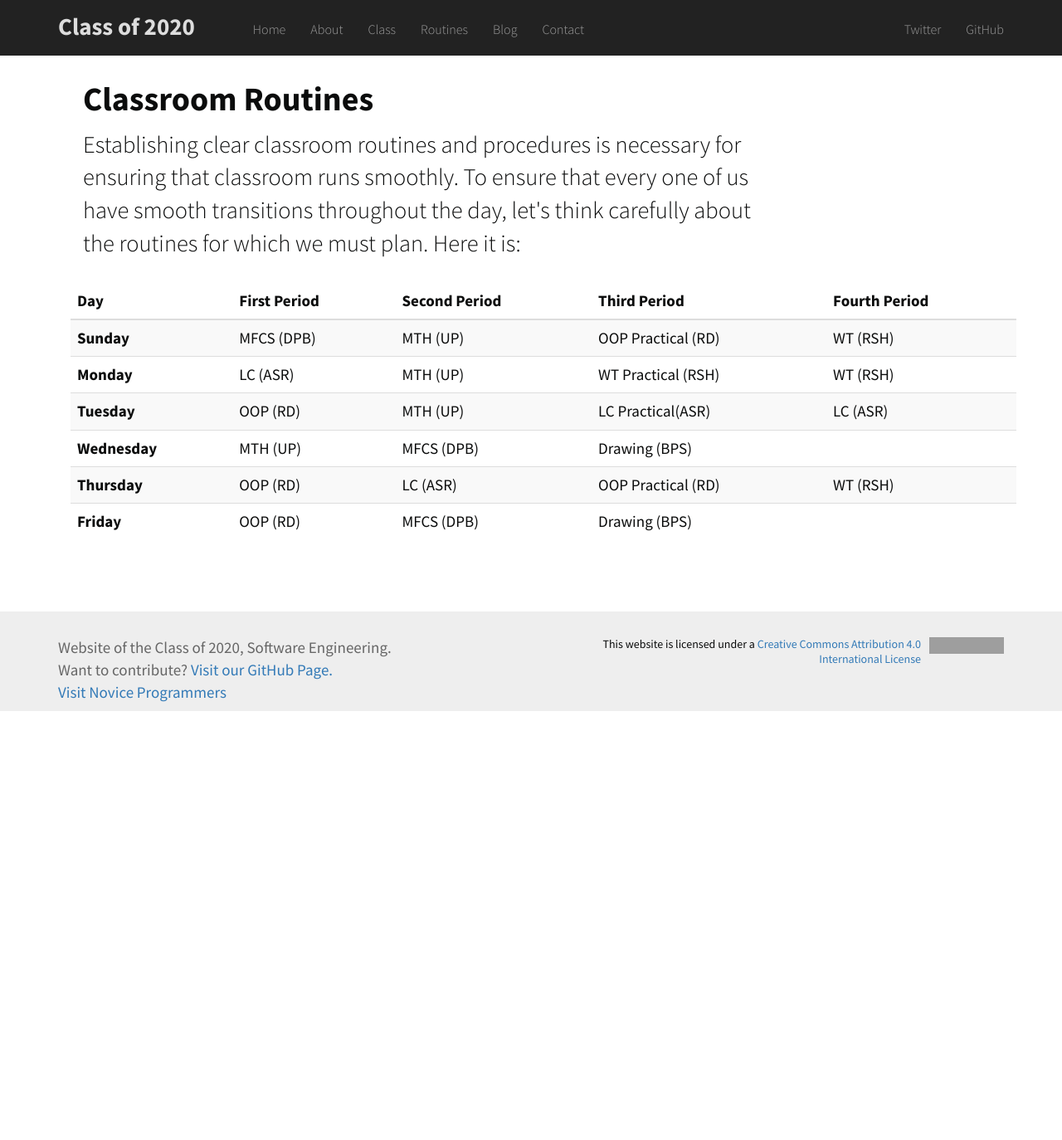
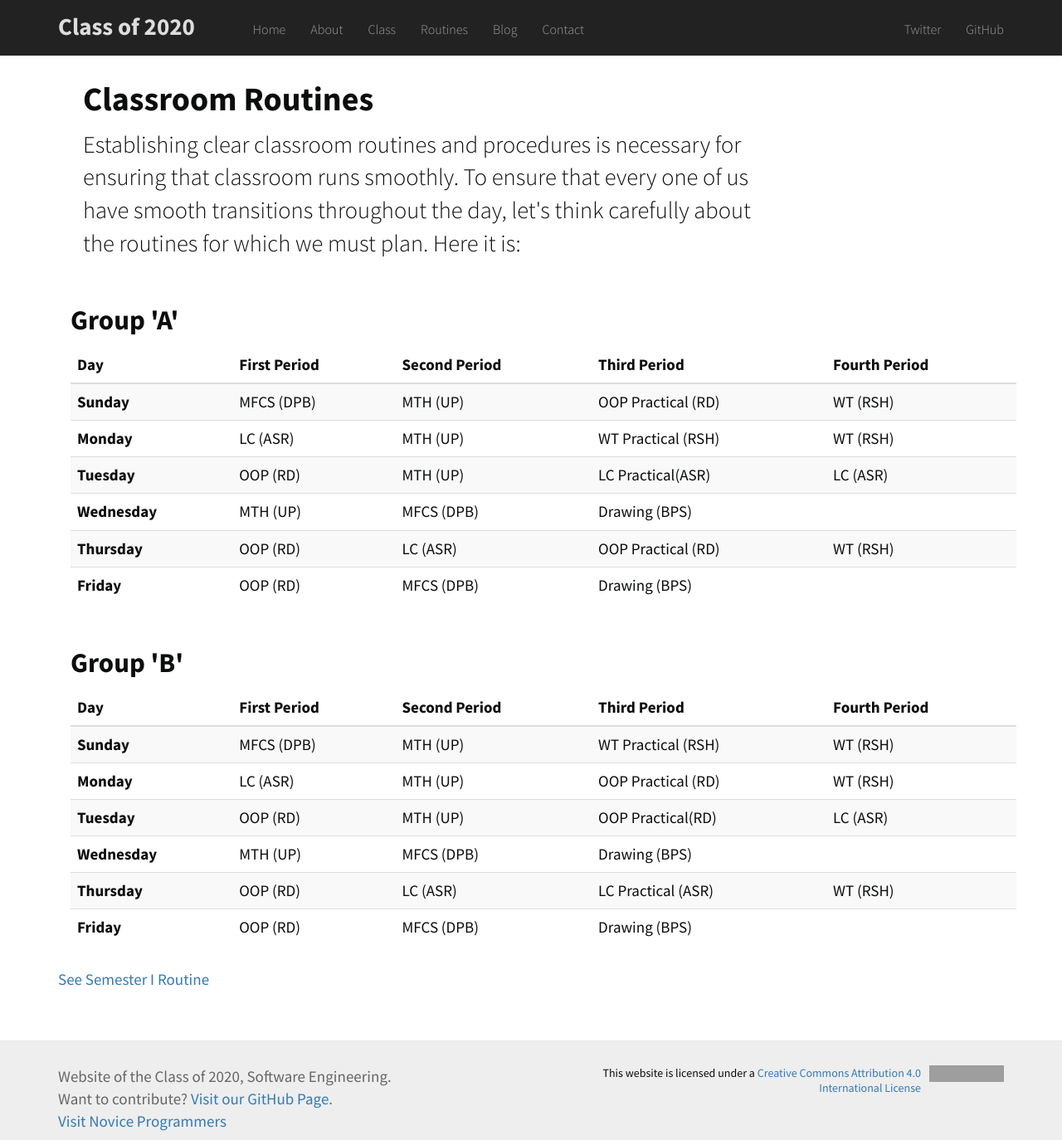
Before and after one commit to Classof2020/classof2020.github.io, a Jekyll site: the page built from routine.html, in a window 1280 px wide and 1374 px high. Shown: the whole window at 83% size. Built offline with Jekyll 4.4.1, drawn with Linux system fonts in a browser that asks for light colours; nearby versions of some CDN libraries; grey boxes are pictures that could not be loaded.

Commit message:
schedule by group

```diff
--- a/routine.html
+++ b/routine.html
@@ -11,6 +11,7 @@ permalink: /routines/
   </div>
 </div>
 <div class="container">
+  <h3>Group 'A'</h3>
   <div class="table-responsive">
   <table class="table table-striped">
     <thead>
@@ -69,3 +70,64 @@ permalink: /routines/
   </table>
   </div>
 </div>
+<div class="container">
+  <h3>Group 'B'</h3>
+  <div class="table-responsive">
+  <table class="table table-striped">
+    <thead>
+      <tr>
+        <th>Day</th>
+        <th>First Period</th>
+        <th>Second Period</th>
+        <th>Third Period</th>
+        <th>Fourth Period</th>
+      </tr>
+    </thead>
+    <tbody>
+      <tr>
+        <td><strong>Sunday</strong></td>
+        <td>MFCS (DPB)</td>
+        <td>MTH (UP)</td>
+        <td>WT Practical (RSH)</td>
+        <td>WT (RSH)</td>
+      </tr>
+      <tr>
+        <td><strong>Monday</strong></td>
+        <td>LC (ASR)</td>
+        <td>MTH (UP)</td>
+        <td>OOP Practical (RD)</td>
+        <td>WT (RSH)</td>
+      </tr>
+      <tr>
+        <td><strong>Tuesday</strong></td>
+        <td>OOP (RD)</td>
+        <td>MTH (UP)</td>
+        <td>OOP Practical(RD)</td>
+        <td>LC (ASR)</td>
+      </tr>
+      <tr>
+        <td><strong>Wednesday</strong></td>
+        <td>MTH (UP)</td>
+        <td>MFCS (DPB)</td>
+        <td>Drawing (BPS)</td>
+        <td></td>
+      </tr>
+      <tr>
+        <td><strong>Thursday</strong></td>
+        <td>OOP (RD)</td>
+        <td>LC (ASR)</td>
+        <td>LC Practical (ASR)</td>
+        <td>WT (RSH)</td>
+      </tr>
+      <tr>
+        <td><strong>Friday</strong></td>
+        <td>OOP (RD)</td>
+        <td>MFCS (DPB)</td>
+        <td>Drawing (BPS)</td>
+        <td></td>
+      </tr>
+    </tbody>
+  </table>
+  </div>
+</div>
+<a href="archived/i/">See Semester I Routine</a>
```
